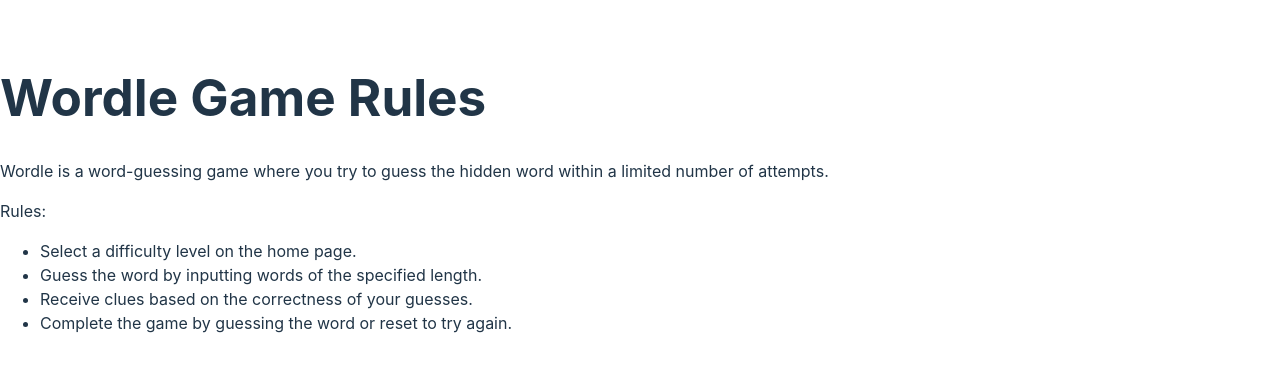
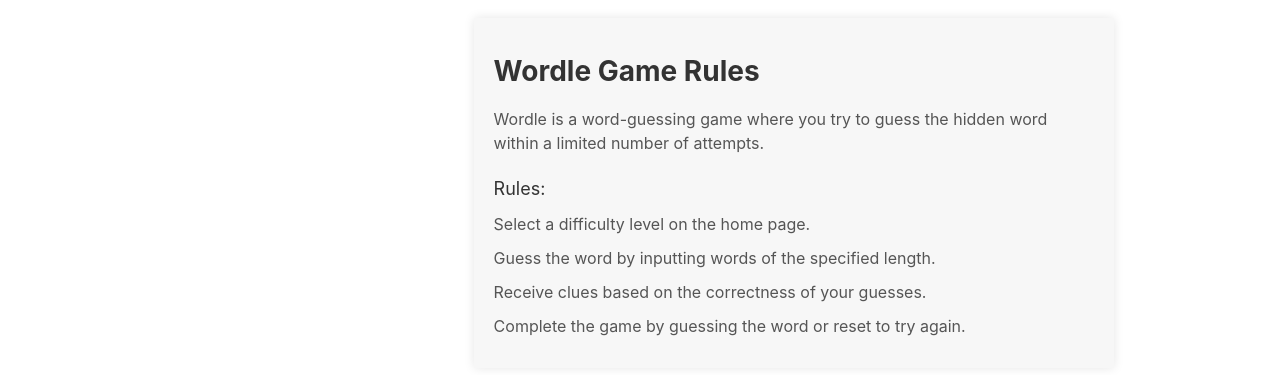
Before and after one commit to hyang98/cs5610_HongYu-YangShang-P2, a React (Vite) app: page /gameRules in a window 1280 px wide. Shown: the part 207-582 px from the top of the page. Built offline with nearby package versions, Linux system fonts and the light colour scheme.

Commit message:
added some styling

```diff
--- /dev/null
+++ b/src/GameRules.css
@@ -0,0 +1,44 @@
+.rulesContainer {
+    max-width: 600px;
+    margin: 0 auto;
+    padding: 20px;
+    background-color: #f7f7f7;
+    box-shadow: 0 0 10px rgba(0, 0, 0, 0.1);
+    justify-content: center;
+    align-items: center;
+    margin-left: 37vw;
+  }
+
+  .rulesTitle {
+    font-size: 28px;
+    color: #333;
+    margin-bottom: 20px;
+  }
+
+  .rulesDescription {
+    font-size: 16px;
+    color: #555;
+    margin-bottom: 20px;
+  }
+
+  .rulesListContainer {
+    margin-top: 20px;
+  }
+
+  .rulesHeader {
+    font-size: 18px;
+    color: #333;
+    margin-bottom: 10px;
+  }
+
+  .rulesList {
+    list-style-type: none;
+    padding: 0;
+    margin: 0;
+  }
+
+  .rulesList li {
+    font-size: 16px;
+    color: #555;
+    margin-bottom: 10px;
+  }
--- a/src/GameRules.jsx
+++ b/src/GameRules.jsx
@@ -1,18 +1,23 @@
-import React from 'react';
+import React from 'react'
+import './GameRules.css'
 
-export default function RulesPage()
+export default function GameRules()
 {
   return (
-    <div>
-      <h1>Wordle Game Rules</h1>
-      <p>Wordle is a word-guessing game where you try to guess the hidden word within a limited number of attempts.</p>
-      <p>Rules:</p>
-      <ul>
-        <li>Select a difficulty level on the home page.</li>
-        <li>Guess the word by inputting words of the specified length.</li>
-        <li>Receive clues based on the correctness of your guesses.</li>
-        <li>Complete the game by guessing the word or reset to try again.</li>
-      </ul>
+    <div className="rulesContainer">
+      <h1 className="rulesTitle">Wordle Game Rules</h1>
+      <p className="rulesDescription">
+        Wordle is a word-guessing game where you try to guess the hidden word within a limited number of attempts.
+      </p>
+      <div className="rulesListContainer">
+        <p className="rulesHeader">Rules:</p>
+        <ul className="rulesList">
+          <li>Select a difficulty level on the home page.</li>
+          <li>Guess the word by inputting words of the specified length.</li>
+          <li>Receive clues based on the correctness of your guesses.</li>
+          <li>Complete the game by guessing the word or reset to try again.</li>
+        </ul>
+      </div>
     </div>
   );
 }
--- /dev/null
+++ b/src/HomePage.css
@@ -0,0 +1,53 @@
+.homeContainer {
+    max-width: 800px;
+    margin: 0 auto;
+    padding: 20px;
+    background-color: #f7f7f7;
+    box-shadow: 0 0 10px rgba(0, 0, 0, 0.1);
+    margin-left: 37vw;
+  }
+
+  .homeTitle {
+    font-size: 50px;
+    color: #333;
+    margin-bottom: 20px;
+  }
+
+  .homeDescription {
+    font-size: 16px;
+    color: #555;
+    margin-bottom: 20px;
+    display: flex;
+    align-items: center;
+    justify-content: center;
+  }
+
+  .difficultyLinksContainer {
+    display: flex;
+    gap: 10px;
+    align-items: center;
+    justify-content: center;
+  }
+
+  .difficultyLink {
+    padding: 10px 20px;
+    background-color: #3498db;
+    color: #fff;
+    text-decoration: none;
+    border-radius: 5px;
+    font-size: 16px;
+    transition: background-color 0.3s ease;
+  }
+
+  .rulesLink {
+    display: block;
+    margin-top: 20px;
+    font-size: 16px;
+    color: #3498db;
+    text-decoration: none;
+    transition: color 0.3s ease;
+  }
+
+  .rulesLink:hover {
+    color: #2980b9;
+  }
--- a/src/HomePage.jsx
+++ b/src/HomePage.jsx
@@ -1,17 +1,20 @@
-import React from 'react';
-import { Link } from 'react-router-dom';
+import React from 'react'
+import { Link } from 'react-router-dom'
+import './HomePage.css'
 
 function HomePage()
 {
     return (
-      <div>
-        <h1>Welcome to Wordle Game</h1>
-        <p>Select a difficulty level:</p>
-        <Link to="/game/normal">Normal</Link>
-        <Link to="/game/hard">Hard</Link>
-        <Link to="/gameRules">Game Rules</Link>
+      <div className="homeContainer">
+        <h1 className="homeTitle">Wordle Game NEU Edition</h1>
+        <p className="homeDescription">Select a difficulty level:</p>
+      <div className="difficultyLinksContainer">
+        <Link to="/game/normal" className="difficultyLink">Normal</Link>
+        <Link to="/game/hard" className="difficultyLink">Hard</Link>
       </div>
-    );
+      <Link to="/gameRules" className="rulesLink">Game Rules</Link>
+    </div>
+  );
 }
 
 export default HomePage
--- a/src/wordStorage.js
+++ b/src/wordStorage.js
@@ -1,7 +1,7 @@
 const words =
 {
-    easy: ['action', 'battle', 'circle', 'dealer', 'eating', 'talent', 'source', 'urgent', 'origin', 'moment', 'jersey', 'global'],
-    hard: ['absurd', 'briery', 'caucus', 'frosty', 'horrid', 'knotty', 'mulish', 'robust', 'savage', 'thorny', 'unjust', 'wildly']
+    normal: ['action', 'battle', 'circle', 'dealer', 'eating', 'talent', 'source', 'urgent', 'origin', 'moment', 'jersey', 'global'],
+    hard: ['ancient', 'balance', 'caption', 'defence', 'foreign', 'illness', 'journey', 'kingdom', 'outlook', 'segment', 'therapy']
 };
 
 export default words
```
